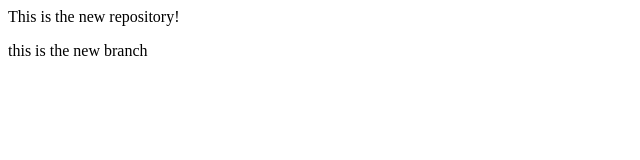
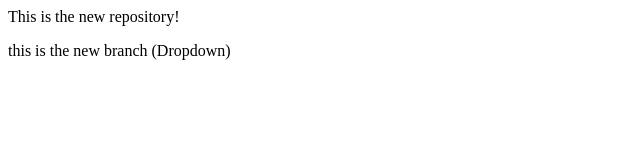
Before and after one commit to NikhilPatil2410-goal/localrepo, a plain HTML site: page index.html in a window 1280 px wide. Shown: the full height of the page, 0-640 px from the left. Drawn offline with Linux system fonts and the light colour scheme.

```diff
--- a/index.html
+++ b/index.html
@@ -1,2 +1,2 @@
 <p>This is the new repository!</p>
-<p> this is the new branch</p>
+<p> this is the new branch (Dropdown)</p>
```
